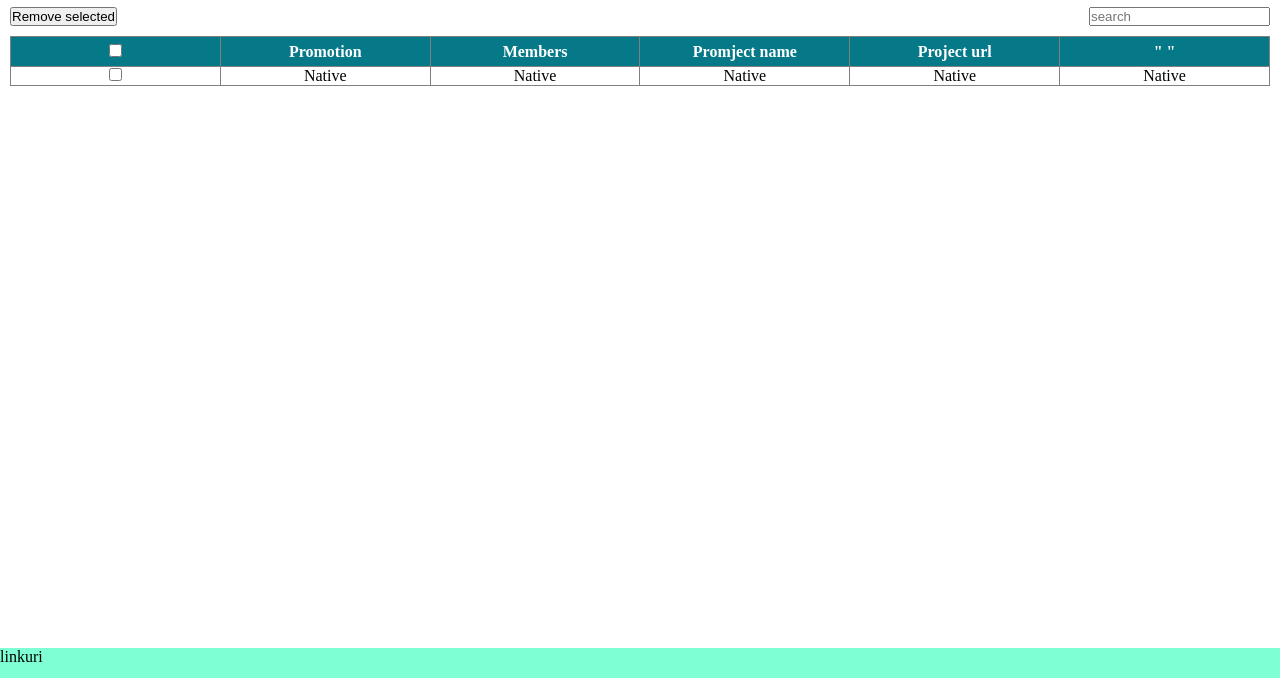
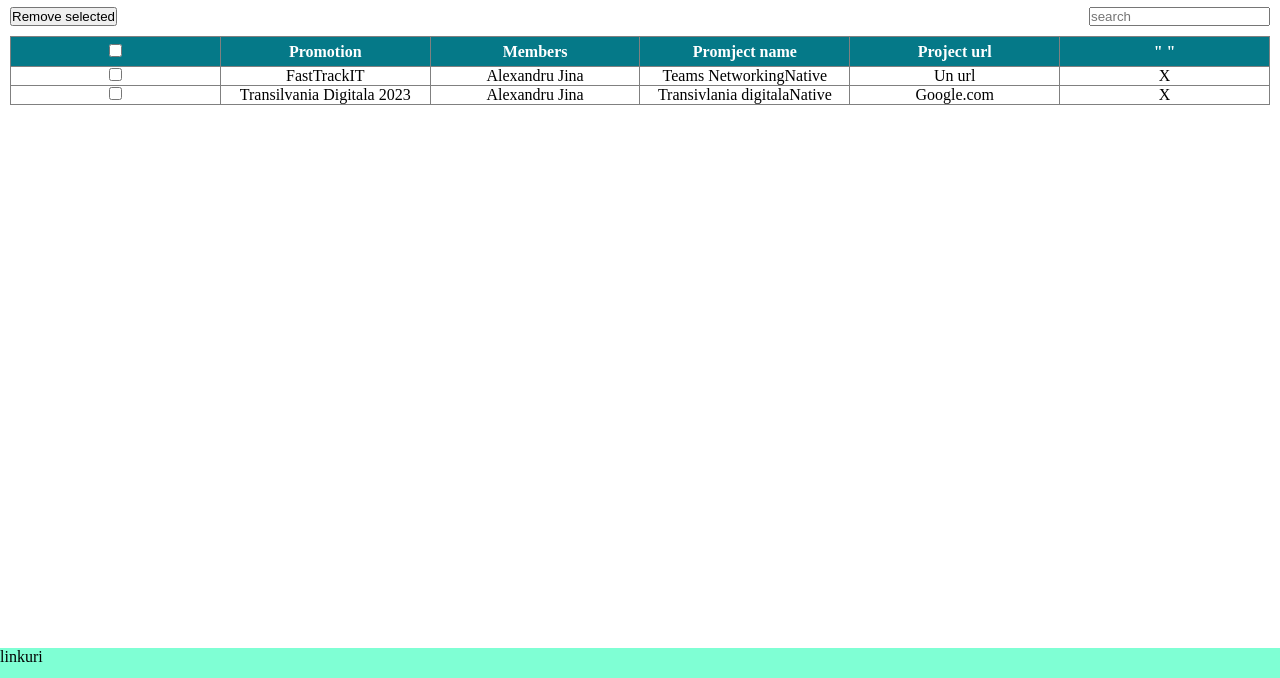
Before and after one commit to AJinaEugen/teams-networking, a website built with webpack: page src/index.html in a window 1280 px wide. Shown: the part 122-800 px from the top of the page. Built offline with nearby package versions, Linux system fonts and the light colour scheme.

Commit message:
Added js functions to transform and display objects

```diff
--- a/src/index.html
+++ b/src/index.html
@@ -25,20 +25,16 @@
       </div>
       <div class="tabel">
         <table border="solid" border-colapse width="100%">
+          <thead>
             <th><input type="checkbox" name="" id="" /></th>
             <th>Promotion</th>
             <th>Members</th>
             <th>Promject name</th>
             <th>Project url</th>
             <th>" "</th>
-          <tr>
-            <td><input type="checkbox" name="" id="" /></td>
-            <td>Native</td>
-            <td>Native</td>
-            <td>Native</td>
-            <td>Native</td>
-            <td>Native</td>
-          </tr>
+          </thead>
+
+          <tbody></tbody>
         </table>
       </div>
     </section>
--- a/src/index.js
+++ b/src/index.js
@@ -1,3 +1,28 @@
 import "./style.css";
 
 console.log("start");
+
+function getTeamAsHtml(team) {
+  return `<tr>
+              <td><input type="checkbox" name="" id="" /></td>
+              <td>${team.Promotion}</td>
+              <td>${team.Members}</td>
+              <td>${team.ProjectName}Native</td>
+              <td>${team.Url}</td>
+              <td>X</td>
+            </tr>`;
+}
+
+function renderTeams(teams) {
+  const htmlTeams = teams.map(getTeamAsHtml);
+  const table = document.querySelector("tbody");
+  table.innerHTML = htmlTeams.join("");
+}
+
+function loadTeams() {
+  fetch("teams.json")
+    .then(r => r.json())
+    .then(renderTeams);
+}
+
+loadTeams();
--- a/src/style.css
+++ b/src/style.css
@@ -28,6 +28,7 @@ section {
 .table-tools {
   display: flex;
   flex-direction: row;
+  align-items: stretch;
 }
 
 .tfill {
--- /dev/null
+++ b/src/teams.json
@@ -0,0 +1,15 @@
+[
+  {
+    "Promotion": "FastTrackIT",
+    "Members": "Alexandru Jina",
+    "ProjectName": "Teams Networking",
+    "Url": "Un url"
+  },
+
+  {
+    "Promotion": "Transilvania Digitala 2023",
+    "Members": "Alexandru Jina",
+    "ProjectName": "Transivlania digitala",
+    "Url": "Google.com"
+  }
+]
```
Lines whose indentation alone changed are shown as unchanged.
